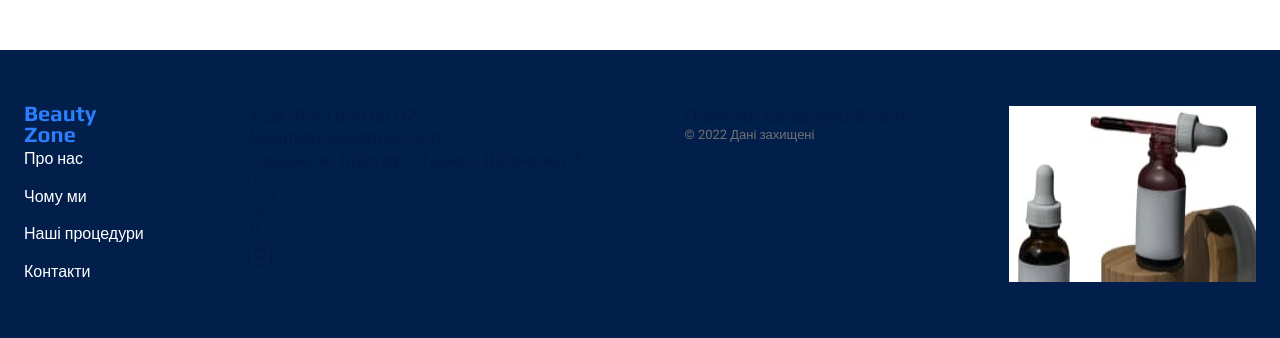
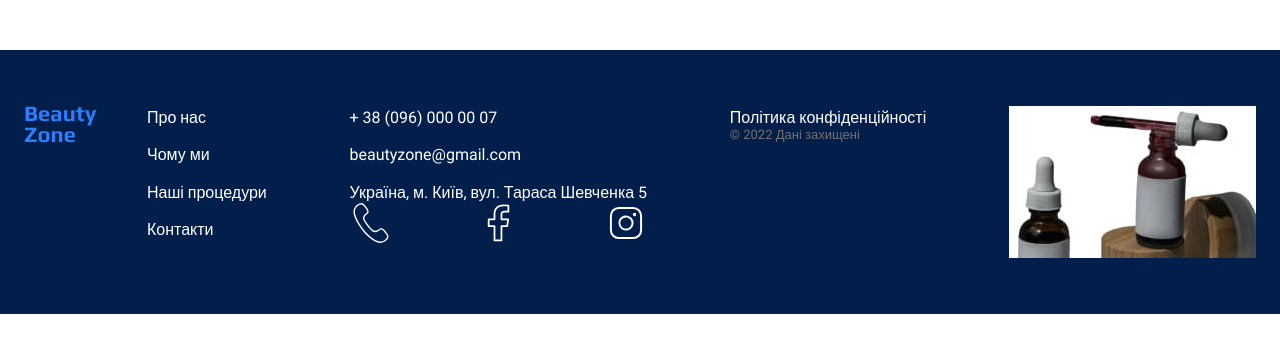
Before and after one commit to IvannaHoncharuk/beauty-salon, a plain HTML site: page index.html in a window 1280 px wide. Shown: the part 4536-4874 px from the top of the page. After the commit the page ends 4850 px from the top, so only its background shows below. Drawn offline with Linux system fonts and the light colour scheme.

Commit message:
update css footer

```diff
--- a/css/styles.css
+++ b/css/styles.css
@@ -235,6 +235,11 @@ advantages-item {
   justify-content: space-between;
 }
 
+.footer-nav {
+  display: flex;
+  gap: 50px;
+}
+
 .footer-logo {
   flex-grow: 1;
 }
@@ -250,6 +255,17 @@ advantages-item {
 .footer-link {
   font-size: 16px;
   color: var(--color-background);
+  font-style: normal;
+}
+
+.icon-list {
+  display: flex;
+  justify-content: space-between;
+  gap: 24px;
+}
+
+.adress-icon {
+  fill: var(--color-background);
 }
 
 .footer-text {
--- a/index.html
+++ b/index.html
@@ -214,34 +214,38 @@
           </nav>
           <address>
             <ul>
-              <li>
-                <a class="footer-navigation" href="tel:+380960000007"
+              <li class="footer-item">
+                <a class="footer-link" href="tel:+380960000007"
                   >+ 38 (096) 000 00 07</a
                 >
               </li>
-              <li>
-                <a class="footer-navigation" href="mailto:beautyzone@gmail.com"
+              <li class="footer-item">
+                <a class="footer-link" href="mailto:beautyzone@gmail.com"
                   >beautyzone@gmail.com</a
                 >
               </li>
-              <li>
+              <li class="footer-item">
                 <a
-                  class="footer-navigation"
+                  class="footer-link"
                   href="https://maps.app.goo.gl/g9d3Pp55STnRg4po6"
                   target="_blank"
                   >Україна, м. Київ, вул. Тараса Шевченка 5</a
                 >
               </li>
             </ul>
-            <ul>
+            <ul class="icon-list">
               <li>
                 <a href="tel:+380960000007">
-                  <img src="./images/Telefon-icon.svg" alt="Telefon icon" />
+                  <svg class="adress-icon" width="42" height="42">
+                    <use href="./images/symbol-defs.svg#icon-telephone"></use>
+                  </svg>
                 </a>
               </li>
               <li>
                 <a href="https://pl-pl.facebook.com/" target="_blank">
-                  <img src="./images/Facebook-icon.svg" alt="Facebook icon" />
+                  <svg class="adress-icon" width="42" height="42">
+                    <use href="./images/symbol-defs.svg#icon-facebook"></use>
+                  </svg>
                 </a>
               </li>
               <li>
@@ -249,13 +253,15 @@
                   href="https://www.instagram.com/accounts/login/"
                   target="_blank"
                 >
-                  <img src="./images/Instagram-icon.svg" alt="Instagram icon" />
+                  <svg class="adress-icon" width="42" height="42">
+                    <use href="./images/symbol-defs.svg#icon-instagram"></use>
+                  </svg>
                 </a>
               </li>
             </ul>
           </address>
           <div class="footer-info">
-            <a class="footer-navigation" href="#" target="_blank"
+            <a class="footer-link" href="#" target="_blank"
               >Політика конфіденційності</a
             >
             <p class="footer-text">&copy; 2022 Дані захищені</p>
```
Also changed, not shown: images/symbol-defs.svg (added).
